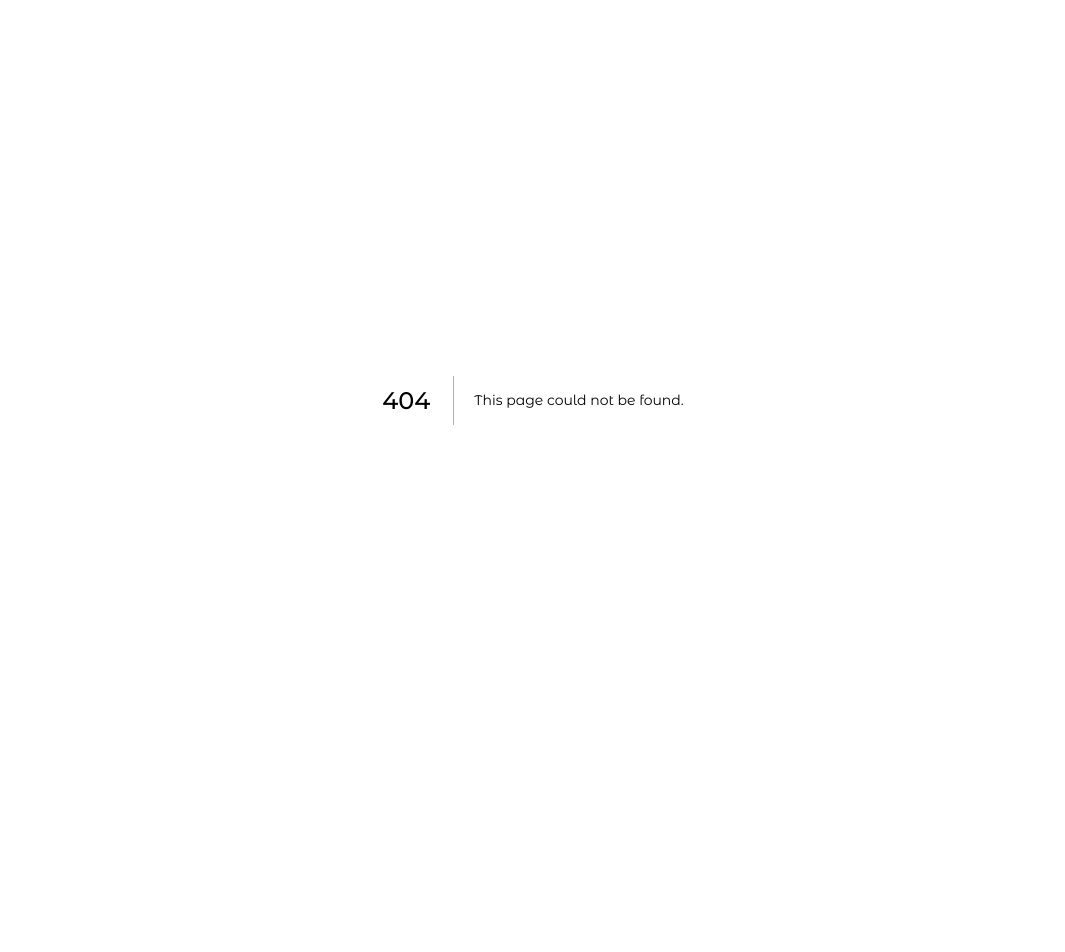
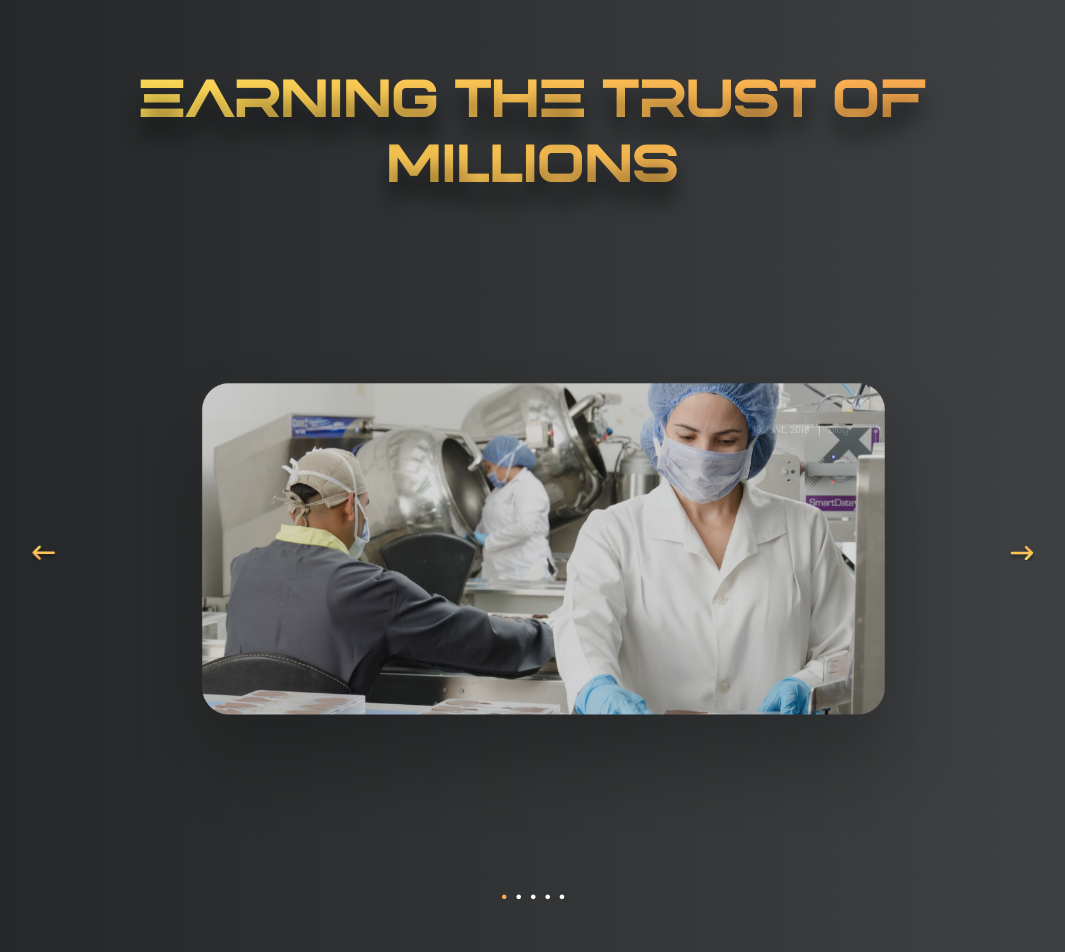
Before and after one commit to Ramaera/ramaera-website, a Next.js app: page /page/review in a window 1280 px wide. Before the commit this address had no page. Shown: the top 952 px of the page, without its empty margins (107-1172 px from the left). Before the commit the page ends 800 px from the top, so only its background shows below. Built offline with nearby package versions, Linux system fonts and the light colour scheme.

Commit message:
static working // no proper animations

```diff
--- a/pages/index.js
+++ b/pages/index.js
@@ -20,6 +20,7 @@ import Footer from "./page/footer"
 import Transforming from "./page/transforming"
 import Faqs from "./page/faqs"
 import Tomorrow from "./page/tomorrow"
+import Review from "./page/review"
 
 const inter = Inter({ subsets: ["latin"] })
 
@@ -40,6 +41,7 @@ export default function Home() {
       <Future />
       <Leader />
       <Trust />
+      {/*<Review />*/}
       <Promoting />
       <Tomorrow />
       <Faqs />
--- /dev/null
+++ b/pages/page/review/components/Style.js
@@ -0,0 +1,26 @@
+import styled from "styled-components"
+
+export const bg = "/background/blank.png"
+
+export const CustomText = styled.h1`
+  font-size: 25px;
+  line-height: 39px;
+  color: #fff;
+  line-height: 42px;
+  font-weight: 400;
+  margin: 3rem 0;
+`
+export const Responsive = styled.div`
+  transform: scale(80%);
+  width: 100%;
+  display: flex;
+  align-items: center;
+  justify-content: space-between;
+  margin: 0 0 0 0;
+`
+
+const Style = () => {
+  return <div>StyleImage</div>
+}
+
+export default Style
--- /dev/null
+++ b/pages/page/review/index.js
@@ -0,0 +1,229 @@
+import PageLayout from "../../../components/PageLayout/PageLayout"
+import PageWidth from "../../../components/Width/PageWidth"
+import Text from "../../../components/Text/Text"
+import { bg, Responsive } from "./components/Style"
+import { useState } from "react"
+import styled from "styled-components"
+import {
+  Arrows,
+  Slide,
+  ArrowsHover,
+  Wrapper,
+  Section,
+} from "../tomorrow/components/Images"
+
+const slides = [
+  {
+    eachSlide: "url(/content/tom1.png)",
+  },
+  {
+    eachSlide: "url(/content/tom2.png)",
+  },
+  {
+    eachSlide: "url(/content/tom3.png)",
+  },
+  {
+    eachSlide: "url(/content/tom1.png)",
+  },
+  {
+    eachSlide: "url(/content/tom2.png)",
+  },
+]
+
+const index = () => {
+  const [active, setActive] = useState(0)
+  const max = slides.length
+
+  const nextOne = () => active < max - 1 && setActive(active + 1)
+
+  const prevOne = () => active > 0 && setActive(active - 1)
+
+  const isActive = (value) => active === value && "active"
+
+  const setSliderStyles = () => {
+    const transition = active * -100
+
+    return {
+      width: slides.length * 100 + "vw",
+      transform: "translateX(" + transition + "vw)",
+    }
+  }
+
+  const renderSlides = () =>
+    slides.map((item, index) => (
+      <Slide key={index} style={{ backgroundImage: item.eachSlide }}></Slide>
+    ))
+
+  const renderDots = () =>
+    slides.map(
+      (
+        silde,
+        index // check index
+      ) => (
+        <li className={isActive(index) + " dots"} key={index}>
+          <button onClick={() => setActive(index)}>
+            <span>&#9679;</span>
+          </button>
+        </li>
+      )
+    )
+
+  const renderArrows = () => (
+    <ArrowsHover>
+      <Arrows style={{ left: 0 }} onClick={() => prevOne()}>
+        <svg
+          width="32"
+          height="19"
+          viewBox="0 0 32 19"
+          fill="none"
+          xmlns="http://www.w3.org/2000/svg"
+        >
+          <g filter="url(#filter0_d_516_3111)">
+            <path
+              d="M27.6914 7.7629L6.64553 7.7629L11.2693 3.13917C11.907 2.50142 11.907 1.54478 11.2693 0.907028C10.6315 0.269273 9.67487 0.269273 9.03711 0.907028L1.70293 8.24121C1.06517 8.87897 1.06517 9.8356 1.70292 10.4734L9.03711 17.8075C9.67486 18.4453 10.6315 18.4453 11.2693 17.8075C11.907 17.1698 11.907 16.2132 11.2693 15.5754L6.64553 10.9517L27.6914 10.9517C28.4886 10.9517 29.2858 10.3139 29.2858 9.35729C29.2858 8.40065 28.4886 7.7629 27.6914 7.7629Z"
+              fill="url(#paint0_linear_516_3111)"
+            />
+          </g>
+          <defs>
+            <filter
+              id="filter0_d_516_3111"
+              x="-2.77539"
+              y="0.428711"
+              width="36.0605"
+              height="25.8574"
+              filterUnits="userSpaceOnUse"
+              color-interpolation-filters="sRGB"
+            >
+              <feFlood flood-opacity="0" result="BackgroundImageFix" />
+              <feColorMatrix
+                in="SourceAlpha"
+                type="matrix"
+                values="0 0 0 0 0 0 0 0 0 0 0 0 0 0 0 0 0 0 127 0"
+                result="hardAlpha"
+              />
+              <feOffset dy="4" />
+              <feGaussianBlur stdDeviation="2" />
+              <feComposite in2="hardAlpha" operator="out" />
+              <feColorMatrix
+                type="matrix"
+                values="0 0 0 0 0 0 0 0 0 0 0 0 0 0 0 0 0 0 0.25 0"
+              />
+              <feBlend
+                mode="normal"
+                in2="BackgroundImageFix"
+                result="effect1_dropShadow_516_3111"
+              />
+              <feBlend
+                mode="normal"
+                in="SourceGraphic"
+                in2="effect1_dropShadow_516_3111"
+                result="shape"
+              />
+            </filter>
+            <linearGradient
+              id="paint0_linear_516_3111"
+              x1="15.2552"
+              y1="0.428712"
+              x2="15.2552"
+              y2="18.2859"
+              gradientUnits="userSpaceOnUse"
+            >
+              <stop stop-color="#FFE159" />
+              <stop offset="1" stop-color="#FFA751" />
+            </linearGradient>
+          </defs>
+        </svg>
+      </Arrows>
+      <Arrows style={{ right: 0 }} onClick={() => nextOne()}>
+        <svg
+          width="32"
+          height="20"
+          viewBox="0 0 32 20"
+          fill="none"
+          xmlns="http://www.w3.org/2000/svg"
+        >
+          <g filter="url(#filter0_d_516_3109)">
+            <path
+              d="M3.73629 11.2371L24.7822 11.2371L20.1585 15.8608C19.5207 16.4986 19.5207 17.4552 20.1585 18.093C20.7962 18.7307 21.7529 18.7307 22.3906 18.093L29.7248 10.7588C30.3626 10.121 30.3626 9.1644 29.7248 8.52664L22.3906 1.19246C21.7529 0.554705 20.7962 0.554705 20.1585 1.19246C19.5207 1.83022 19.5207 2.78685 20.1585 3.4246L24.7822 8.04833L3.73629 8.04833C2.93909 8.04833 2.1419 8.68608 2.1419 9.64271C2.1419 10.5993 2.93909 11.2371 3.73629 11.2371Z"
+              fill="url(#paint0_linear_516_3109)"
+            />
+          </g>
+          <defs>
+            <filter
+              id="filter0_d_516_3109"
+              x="-1.85742"
+              y="0.713867"
+              width="36.0605"
+              height="25.8574"
+              filterUnits="userSpaceOnUse"
+              color-interpolation-filters="sRGB"
+            >
+              <feFlood flood-opacity="0" result="BackgroundImageFix" />
+              <feColorMatrix
+                in="SourceAlpha"
+                type="matrix"
+                values="0 0 0 0 0 0 0 0 0 0 0 0 0 0 0 0 0 0 127 0"
+                result="hardAlpha"
+              />
+              <feOffset dy="4" />
+              <feGaussianBlur stdDeviation="2" />
+              <feComposite in2="hardAlpha" operator="out" />
+              <feColorMatrix
+                type="matrix"
+                values="0 0 0 0 0 0 0 0 0 0 0 0 0 0 0 0 0 0 0.25 0"
+              />
+              <feBlend
+                mode="normal"
+                in2="BackgroundImageFix"
+                result="effect1_dropShadow_516_3109"
+              />
+              <feBlend
+                mode="normal"
+                in="SourceGraphic"
+                in2="effect1_dropShadow_516_3109"
+                result="shape"
+              />
+            </filter>
+            <linearGradient
+              id="paint0_linear_516_3109"
+              x1="16.1725"
+              y1="18.5713"
+              x2="16.1725"
+              y2="0.714144"
+              gradientUnits="userSpaceOnUse"
+            >
+              <stop stop-color="#FFE159" />
+              <stop offset="1" stop-color="#FFA751" />
+            </linearGradient>
+          </defs>
+        </svg>
+      </Arrows>
+    </ArrowsHover>
+  )
+
+  return (
+    <PageLayout bgColor="#f5f5f5" bg={bg}>
+      <PageWidth width="1500px" margin="2rem 0 0 0">
+        <Text
+          Text="Earning the trust of millions"
+          width="80vw"
+          lg="linear-gradient(90deg, #FFE259 0%, #FFA751 100%)"
+          font
+          size="55px"
+          fw="400"
+          align="center"
+          lh="65px"
+        />
+        <Responsive>
+          <Section>
+            <Wrapper style={setSliderStyles()}>{renderSlides()}</Wrapper>
+            {renderArrows()}
+            <ul className="dots-container">{renderDots()}</ul>
+          </Section>
+        </Responsive>
+      </PageWidth>
+    </PageLayout>
+  )
+}
+
+export default index
--- a/pages/page/tomorrow/components/Images.js
+++ b/pages/page/tomorrow/components/Images.js
@@ -12,7 +12,7 @@ const slides = [
     eachSlide: "url(/content/tom1.png)",
   },
 ]
-const Arrows = styled.button`
+export const Arrows = styled.button`
   position: absolute;
   top: 40%;
   background: none;
@@ -22,7 +22,7 @@ const Arrows = styled.button`
   transition: ease 0.3s all;
   outline: none;
 `
-const Slide = styled.div`
+export const Slide = styled.div`
   transform: scale(80%);
   width: 100vw;
   height: 100vh;
@@ -34,17 +34,17 @@ const Slide = styled.div`
   background-position: center center;
   background-color: transparent;
 `
-const ArrowsHover = styled.div`
+export const ArrowsHover = styled.div`
   &:hover ${Arrows} {
     transform: scale(105%);
   }
 `
-const Wrapper = styled.div`
+export const Wrapper = styled.div`
   height: 60vh;
   transition: 0.5s all linear;
   will-change: transform;
 `
-const Section = styled.section`
+export const Section = styled.section`
   width: 100vw;
   height: 100vh;
   overflow: hidden;
--- a/styles/globals.css
+++ b/styles/globals.css
@@ -1,6 +1,6 @@
-@import url('https://fonts.googleapis.com/css2?family=Montserrat+Alternates:wght@100;200;300;400;500;600;700;800;900&display=swap');
+@import url("https://fonts.googleapis.com/css2?family=Montserrat+Alternates:wght@100;200;300;400;500;600;700;800;900&display=swap");
 @font-face {
-  font-family: 'personal';
+  font-family: "personal";
   font-style: normal;
   font-weight: 400;
   font-display: swap;
@@ -9,9 +9,9 @@
 :root {
   --max-width: 1100px;
   --border-radius: 12px;
-  --font-mono: ui-monospace, Menlo, Monaco, 'Cascadia Mono', 'Segoe UI Mono',
-    'Roboto Mono', 'Oxygen Mono', 'Ubuntu Monospace', 'Source Code Pro',
-    'Fira Mono', 'Droid Sans Mono', 'Courier New', monospace;
+  --font-mono: ui-monospace, Menlo, Monaco, "Cascadia Mono", "Segoe UI Mono",
+    "Roboto Mono", "Oxygen Mono", "Ubuntu Monospace", "Source Code Pro",
+    "Fira Mono", "Droid Sans Mono", "Courier New", monospace;
 
   --foreground-rgb: 0, 0, 0;
   --background-start-rgb: 214, 219, 220;
@@ -85,7 +85,7 @@
   box-sizing: border-box;
   padding: 0;
   margin: 0;
-  font-family: 'Montserrat Alternates', sans-serif;
+  font-family: "Montserrat Alternates", sans-serif;
 }
 
 html,
@@ -116,48 +116,47 @@ a {
 }
 
 /* Navigation Bar */
- .PC{
+.PC {
   display: flex;
   align-items: center;
   justify-content: space-between;
 }
-.Mobile{
+.Mobile {
   display: none;
 }
 
-.RightContainer{
+.RightContainer {
   display: flex;
   align-items: center;
   margin: 0 2vw 0 0;
-  background-color: rgba(255, 255, 255, 0.1) ;
+  background-color: rgba(255, 255, 255, 0.1);
   border-radius: 20px;
   backdrop-filter: blur(20px);
-  border: 2px solid #FFF;
+  border: 2px solid #fff;
   padding: 0 3rem;
   height: 80px;
   width: 72vw;
   justify-content: space-between;
 }
 
-.LeftNav{
+.LeftNav {
   width: 45rem;
   display: flex;
   align-items: center;
-  justify-content:space-between ;
-
+  justify-content: space-between;
 }
 
-.RightNav{
+.RightNav {
   width: 15rem;
   display: flex;
   align-items: center;
-  justify-content:space-between ;
+  justify-content: space-between;
 }
 
-.Line{
+.Line {
   height: 3px;
   width: 57px;
-  background: #FFF;
+  background: #fff;
   position: absolute;
 
   left: 50%; /* position the left edge of the element at the middle of the parent */
@@ -166,41 +165,39 @@ a {
   bottom: 0;
 }
 
- .nav{
+.nav {
   display: flex;
   justify-content: space-between;
-    align-items:center;
+  align-items: center;
   height: 8rem;
   position: fixed;
   top: 0;
 
-    transition:  0.5s linear;
+  transition: 0.5s linear;
   width: 1800px;
   left: 50%;
   transform: translate(-50%, 0);
   margin: 2.5rem 0 0 0;
 }
 
-.Hactive{
-
-  transition:  0.5s linear;
+.Hactive {
+  transition: 0.5s linear;
   font-size: 1.5rem;
 }
-.H{
-
-  transition:  0.5s linear;
+.H {
+  transition: 0.5s linear;
   font-size: 2rem;
 }
-.Logo{
+.Logo {
   width: 160px;
   height: 170px;
-  transition:  0.5s linear;
+  transition: 0.5s linear;
   margin: 0 0 0 2vw;
   color: #000;
   cursor: pointer;
 }
 
-.list{
+.list {
   list-style: none;
   display: flex;
   justify-content: space-between;
@@ -215,7 +212,7 @@ a {
 
 .list * {
   box-sizing: border-box;
-    transition: all .35s ease;
+  transition: all 0.35s ease;
   font-size: 24px;
   padding: 0 !important;
   margin: 0 !important;
@@ -225,9 +222,7 @@ a {
 .list li {
   display: inline-block;
   list-style: outside none none;
-
 }
-
 
 .list a {
   /* padding: .5em .8em; */
@@ -237,67 +232,63 @@ a {
 }
 
 .list a:hover:before,
-  .list a:hover:after{
-    transform: translate(0,0);
+.list a:hover:after {
+  transform: translate(0, 0);
   opacity: 1;
 }
 
 .list a:hover {
-    color: rgba(11, 200, 3, 0.45)!important;
+  color: rgba(11, 200, 3, 0.45) !important;
 }
 
-  @media(max-width: 1800px){
-    .nav{
+@media (max-width: 1800px) {
+  .nav {
     width: 100%;
   }
-  .Logo{
+  .Logo {
     width: 120px;
     height: 130px;
     margin: 0 0 0 5vw;
   }
 
-  .RightContainer{
+  .RightContainer {
     width: 80vw;
   }
 }
 
-  @media(max-width: 1400px){
-    .list{
+@media (max-width: 1400px) {
+  .list {
     margin: 0 1rem 0 0;
   }
-    .Logo{
-
+  .Logo {
     margin: 0 0 0 2rem;
-
   }
-  .LeftNav{
+  .LeftNav {
     width: 40rem;
   }
 }
 
-@media(max-width: 1300px){
-  .list{
+@media (max-width: 1300px) {
+  .list {
     margin: 0 1rem 0 0;
   }
-  .Logo{
-
+  .Logo {
     margin: 0 0 0 2rem;
-
   }
 
-.LogoActive{
+  .LogoActive {
     margin: 0 0 0 2rem;
   }
 }
 
-@media(max-width: 1100px){
-  .PC{
+@media (max-width: 1100px) {
+  .PC {
     display: none;
   }
-  .Mobile{
+  .Mobile {
     display: block;
   }
-    .nav{
+  .nav {
     justify-content: space-between;
     position: fixed;
     align-items: center;
@@ -305,12 +296,11 @@ a {
     width: 100%;
   }
 
-
-    .none{
+  .none {
     display: none;
   }
 
-    .list{
+  .list {
     display: none;
   }
   /* .Logo{
@@ -326,20 +316,53 @@ a {
     transition:  0.5s linear;
 
 } */
-
 }
 
-
-@media(max-width: 768px){
-  .Logo{
-    transition:  0.5s linear;
+@media (max-width: 768px) {
+  .Logo {
+    transition: 0.5s linear;
     margin: 0;
   }
 
-.LogoActive{
-  transition:  0.5s linear;
+  .LogoActive {
+    transition: 0.5s linear;
     margin: 0;
   }
-
 }
 /* Navigartion Bar Ends */
+/* Navigartion Bar Ends */
+/* Navigartion Bar Ends */
+/* Navigartion Bar Ends */
+/* Navigartion Bar Ends */
+/* Navigartion Bar Ends */
+
+.dots-container {
+  height: auto;
+  margin: 0;
+  padding: 0;
+  position: absolute;
+  width: auto;
+  text-align: center;
+  left: 50%;
+  bottom: 9px;
+  transform: translateX(-50%);
+  z-index: 10;
+  list-style-type: none;
+}
+.dots-container li {
+  display: inline-block;
+  padding: 5px;
+}
+.dots-container li.active button {
+  color: #ffa751;
+}
+.dots-container li button {
+  color: #fff;
+  background-color: transparent;
+  border: none;
+}
+.slider .dots-container li button:hover {
+  text-decoration: none;
+  opacity: 0.7;
+  cursor: pointer;
+}
```
Lines whose indentation alone changed are shown as unchanged.
